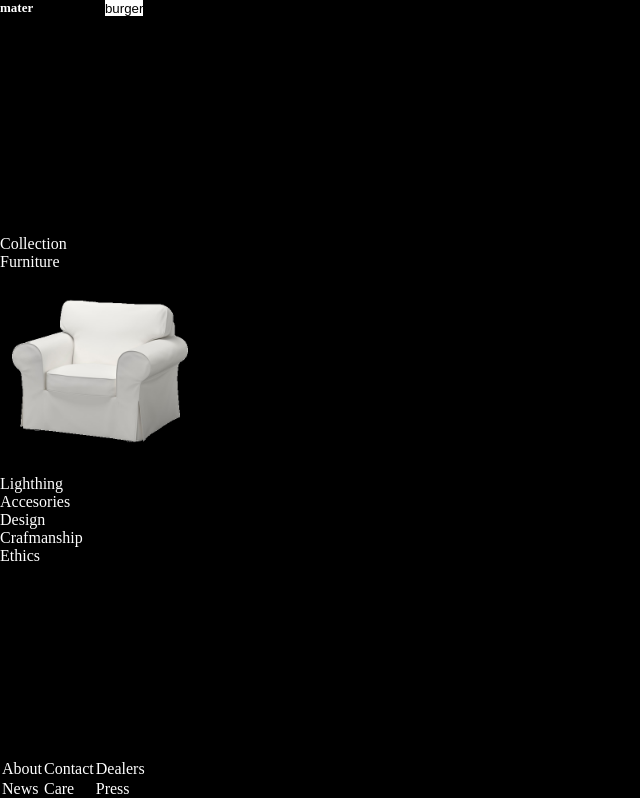
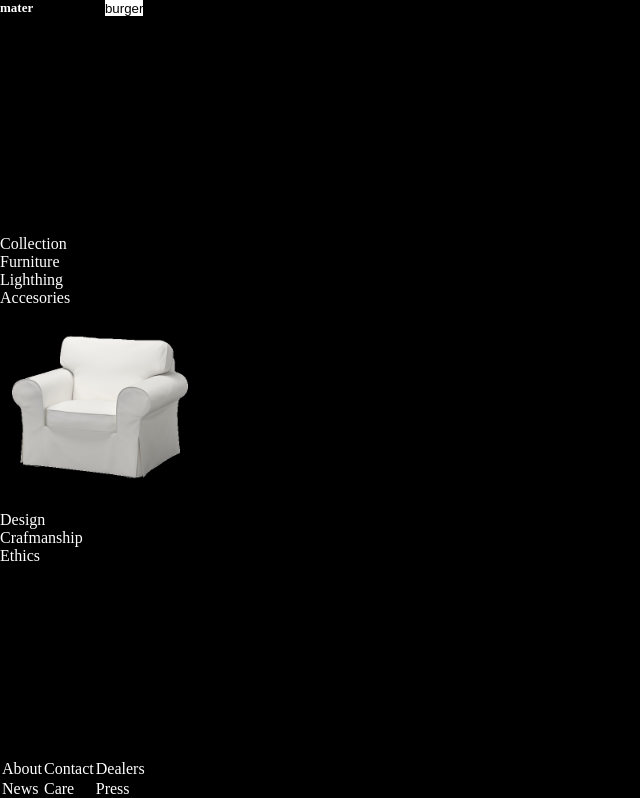
Before and after one commit to EstiBv/Product-sale, a React (Create React App) app: page /#/ in a window 1280 px wide. Shown: the top 798 px of the page, without its empty margins (0-640 px from the left). Built offline with nearby package versions, Linux system fonts and the light colour scheme.

Commit message:
menu collapsable add lifting

```diff
--- a/src/components/App.js
+++ b/src/components/App.js
@@ -5,11 +5,14 @@ import Menu from "./Menu";
 import InterfaceSlides from "../components/slides/InterfaceSlides";
 
 const App = () => {
+  const handleClickList = () => {
+    console.log("hey");
+  };
   return (
     <React.Fragment>
       <Header />
       <main role="main" aria-label="products presentation">
-        <Menu />
+        <Menu handleClickList={handleClickList} />
         <InterfaceSlides />
       </main>
     </React.Fragment>
--- a/src/components/Menu.js
+++ b/src/components/Menu.js
@@ -2,8 +2,19 @@ import React from "react";
 import images3 from "./images/Sofa-blanco.png";
 import "../stylesheets/Menu.scss";
 
-class Menu extends React.Component {
-  render() {
+const Menu = (props) => {
+  // listKeys
+  const itemsCollection = ["Furniture", "Lighthing", "Accesories"];
+  const listItems = itemsCollection.map((sectionName, i) => (
+    <li key={i}>{sectionName}</li>
+  ));
+
+  // lifting
+  const handleClickList = () => {
+    props.handleClickList();
+    console.log("hola", listItems.i);
+  };
+
   return (
     <>
       <div className="menu-container">
@@ -11,21 +22,27 @@ class Menu extends React.Component {
           aria-label="areas list"
           className="menu-container__list-collapsable"
         >
-            <ul className="menu-container__list">
+          <ul className="menu-container__list" onClick={handleClickList}>
+            {" "}
             Collection
-              <li>
-                Furniture
-                <div>
+            {listItems}
+          </ul>
           <img
             src={images3}
             alt="sofa blanco individual"
             className="image3-sofaBlanco"
           />
-                </div>
+
+          {/* <ul className="menu-container__list" onClick={handleClickList}>
+            Collection
+            <li>
+              Furniture
+              <div>
+
             </li>
             <li>Lighthing</li>
             <li>Accesories</li>
-            </ul>
+          </ul> */}
           <ul>Design</ul>
           <ul>Crafmanship</ul>
           <ul>Ethics</ul>
@@ -49,7 +66,6 @@ class Menu extends React.Component {
       </div>
     </>
   );
-  }
-}
+};
 
 export default Menu;
```
Also changed, not shown: 1 other file (tests, documents, lock files or other folders). Lines whose indentation alone changed are shown as unchanged.
